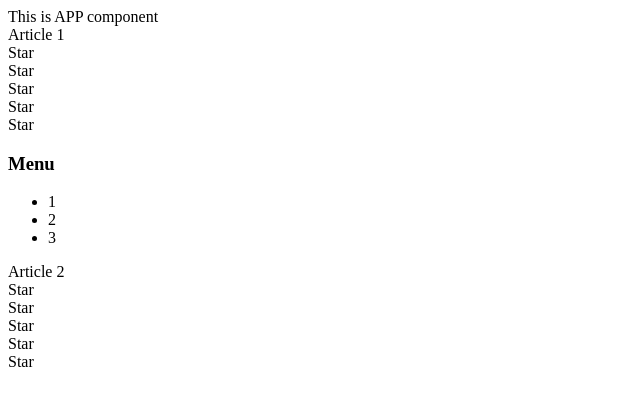
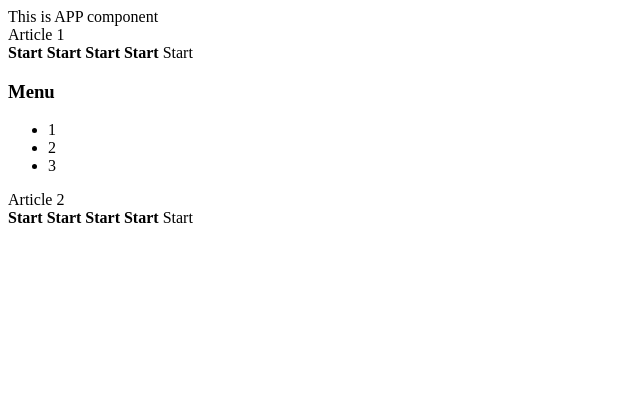
Before and after one commit to umedjankabiri/main-course-kabzda-way-monday, a React (Vite) app: page / in a window 1280 px wide. Shown: the top 406 px of the page, without its empty margins (0-640 px from the left). Built offline with nearby package versions, Linux system fonts and the light colour scheme.

Commit message:
add props

```diff
--- a/src/common/components/Rating.tsx
+++ b/src/common/components/Rating.tsx
@@ -5,11 +5,11 @@ export const Rating = () => {
 
     return (
             <div>
-                <Star/>
-                <Star/>
-                <Star/>
-                <Star/>
-                <Star/>
+                <Star selected={true}/>
+                <Star selected={true}/>
+                <Star selected={true}/>
+                <Star selected={true}/>
+                <Star selected={false}/>
             </div>
     );
 };
--- a/src/common/components/Star.tsx
+++ b/src/common/components/Star.tsx
@@ -1,9 +1,7 @@
-export const Star = () => {
+export const Star = (props: any) => {
     console.log("Star rendering")
-
-    return (
-        <div>
-            Star
-        </div>
-    );
+    if (props.selected) {
+        return <span><b>Start </b></span>
+    } else
+        return <span>Start </span>
 };
```
